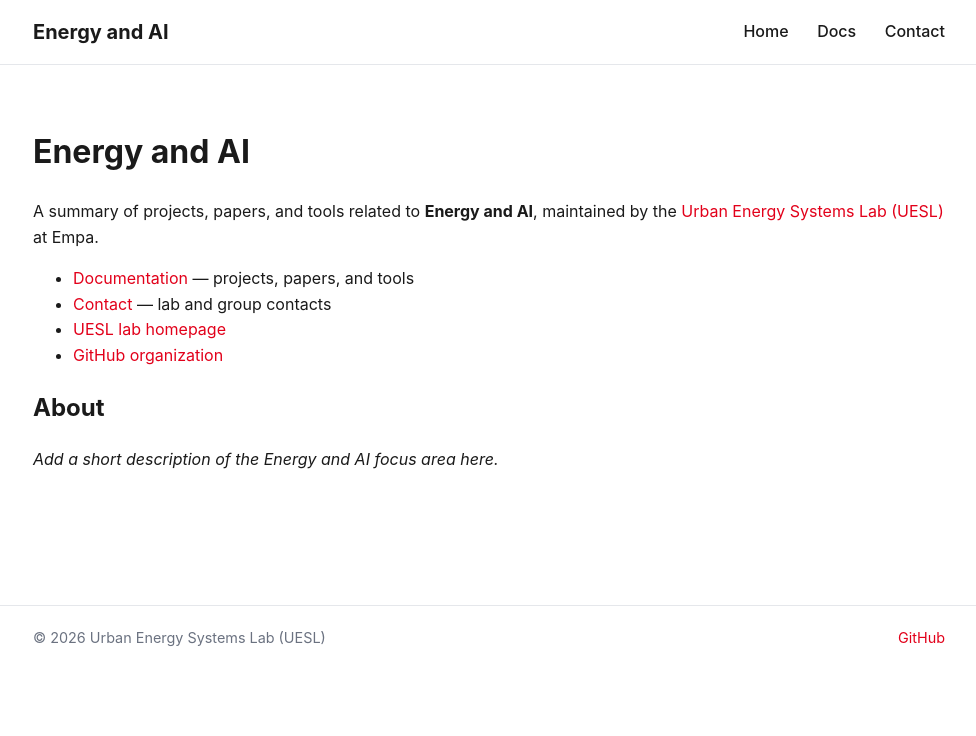
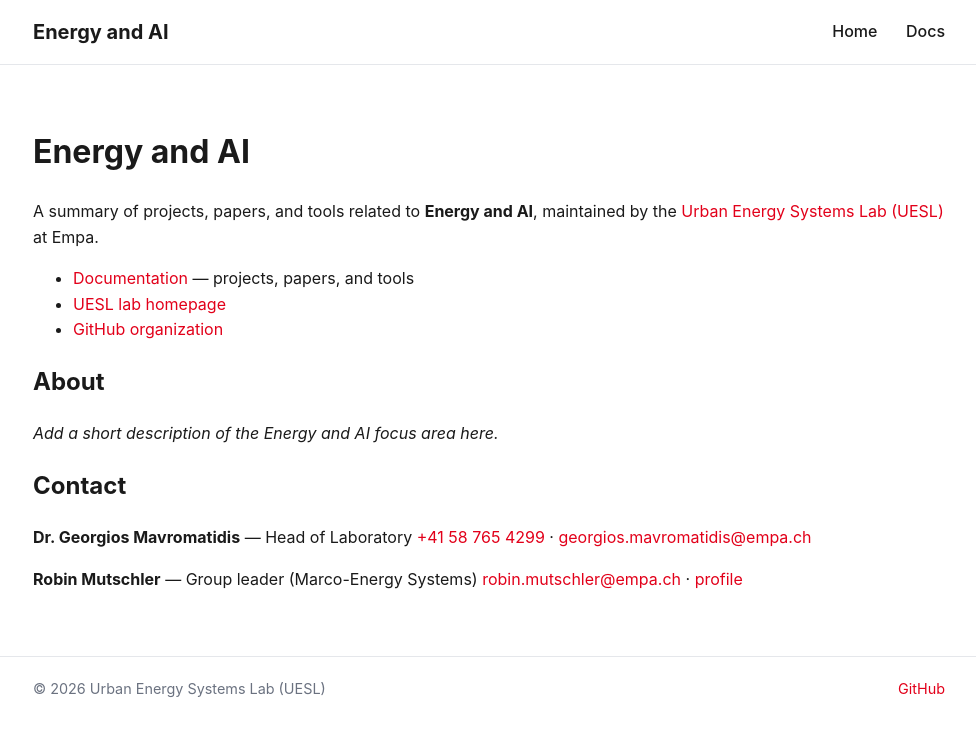
Before and after one commit to uesl-empa/energy-and-AI, a Jekyll site: the page built from index.md, in a window 1280 px wide. Shown: the top 736 px of the page, without its empty margins (151-1127 px from the left). Built offline with Jekyll 4.4.1, drawn with Linux system fonts in a browser that asks for light colours.

Commit message:
Move contact info to bottom of home page
Replaces the separate Contact page/nav link with a Contact
section at the bottom of index.md.

Co-Authored-By: Claude Sonnet 5 <noreply@anthropic.com>

```diff
--- a/_includes/header.html
+++ b/_includes/header.html
@@ -10,7 +10,6 @@
     <nav class="site-nav">
       <a href="{{ '/' | relative_url }}">Home</a>
       <a href="{{ '/docs/' | relative_url }}">Docs</a>
-      <a href="{{ '/contact/' | relative_url }}">Contact</a>
     </nav>
   </div>
 </header>
--- a/index.md
+++ b/index.md
@@ -9,10 +9,17 @@ A summary of projects, papers, and tools related to **Energy and AI**, maintaine
 [Urban Energy Systems Lab (UESL)](https://www.empa.ch/web/s313) at Empa.
 
 - [Documentation]({{ '/docs/' | relative_url }}) — projects, papers, and tools
-- [Contact]({{ '/contact/' | relative_url }}) — lab and group contacts
 - [UESL lab homepage](https://www.empa.ch/web/s313)
 - [GitHub organization](https://github.com/uesl-empa)
 
 ## About
 
 _Add a short description of the Energy and AI focus area here._
+
+## Contact
+
+**Dr. Georgios Mavromatidis** — Head of Laboratory
+[+41 58 765 4299](tel:+41587654299) · [georgios.mavromatidis@empa.ch](mailto:georgios.mavromatidis@empa.ch)
+
+**Robin Mutschler** — Group leader (Marco-Energy Systems)
+[robin.mutschler@empa.ch](mailto:robin.mutschler@empa.ch) · [profile](https://www.empa.ch/web/muro)
```
Also changed, not shown: contact.md (deleted, +0 -24 lines).
